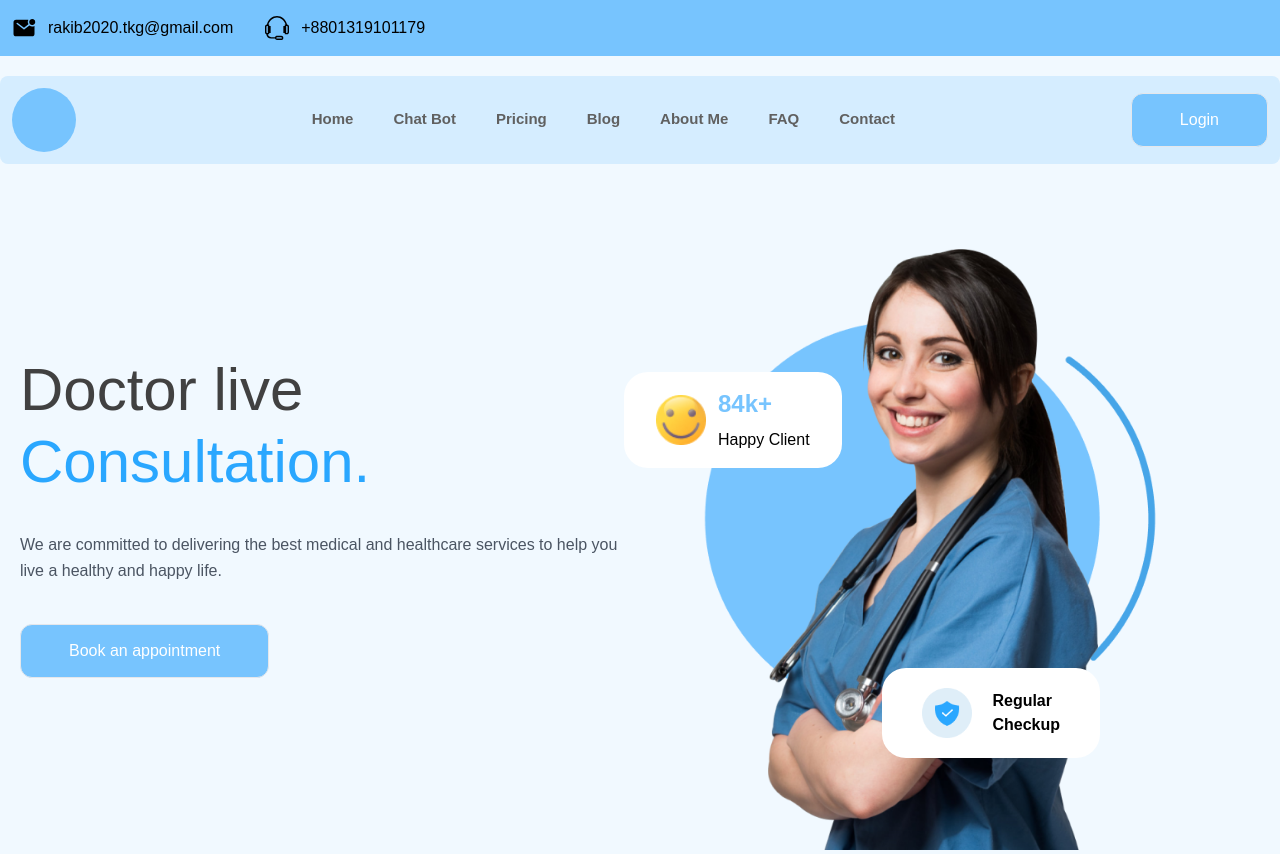
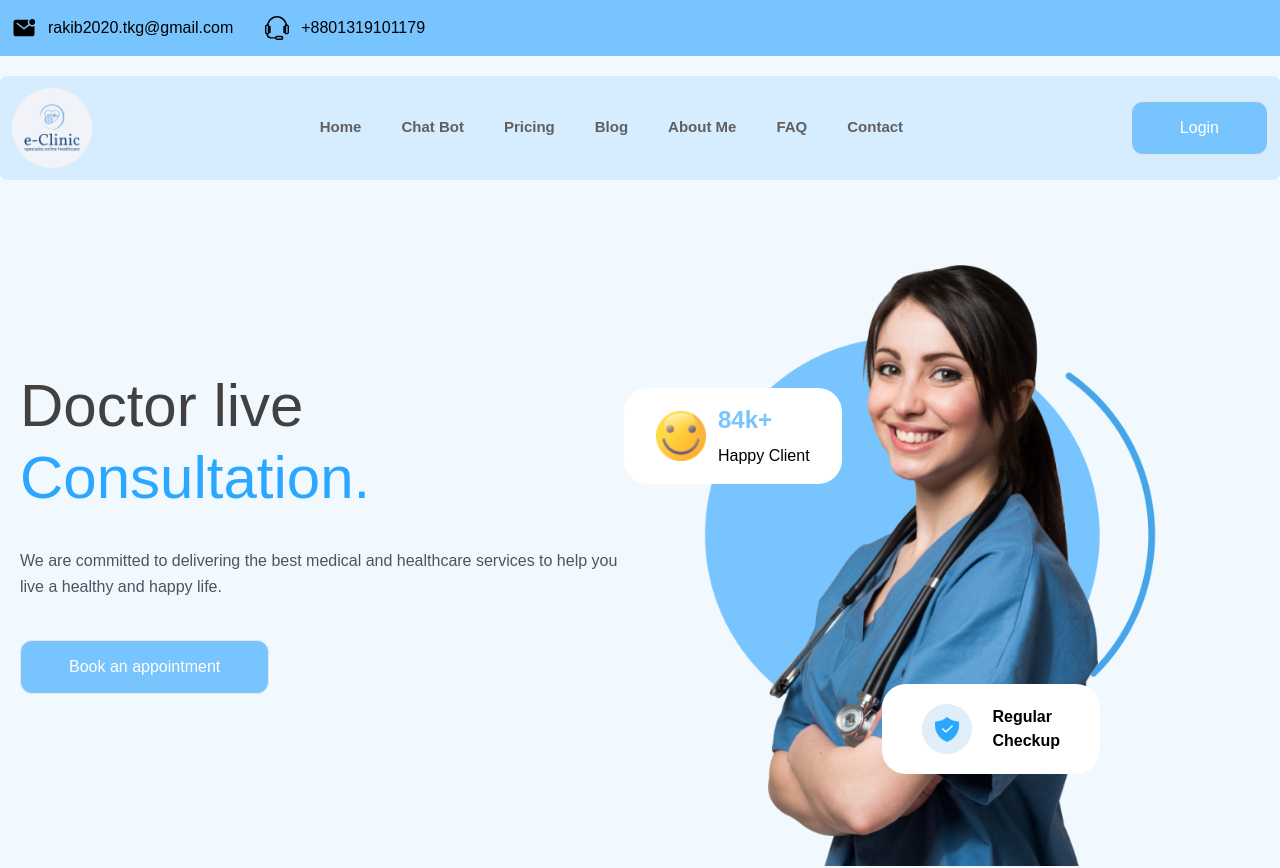
Before and after one commit to rakibislam2233/doctor-appointment, a Next.js app: page / in a window 1280 px wide. Shown: the top 868 px of the page. Built offline with nearby package versions, Linux system fonts and the light colour scheme; a web font is replaced by a local one.

Commit message:
Navbar and foolter section logo added

```diff
--- a/src/components/Shared/Footer/Footer.tsx
+++ b/src/components/Shared/Footer/Footer.tsx
@@ -1,4 +1,5 @@
 import { MdLocalPhone, MdLocationOn, MdOutlineEmail } from "react-icons/md";
+import logo from '@/assets/logo/logo.png'
 import Image from "next/image";
 import { FiFacebook, FiLinkedin } from "react-icons/fi";
 import { PiWhatsappLogo } from "react-icons/pi";
@@ -10,8 +11,8 @@ const Footer = () => {
       <MainContainer className="space-y-8">
         <div className="grid grid-cols-1 md:grid-cols-4 gap-16 ">
           <div className="space-y-4 text-center md:text-start">
-            <div className="w-[160px] h-[100px] relative mx-auto md:mx-0 bg-yellow-300">
-              {/* <Image fill src={logo} alt="logo" /> */}
+            <div className="size-[80px] relative mx-auto md:mx-0">
+              <Image fill src={logo} alt="logo" />
             </div>
             <div className="space-y-2">
               <h1 className="text-2xl font-semibold text-white">
--- a/src/components/Shared/Navbar/Navbar.tsx
+++ b/src/components/Shared/Navbar/Navbar.tsx
@@ -1,8 +1,10 @@
 'use client'
+import logo from '@/assets/logo/logo.png'
 import CustomButton from "@/components/UI/CustomButton"
 import MainContainer from "../MainContainer/MainContainer"
 import ActiveLink from "./ActiveLink"
 import { usePathname } from "next/navigation"
+import Image from "next/image"
 
 const navLinks = [
     {
@@ -41,9 +43,9 @@ const Navbar = () => {
    <nav className={`w-full ${path==='/' && "bg-[#F1F9FF]"} py-5`}>
       <MainContainer className="p-3 bg-[#D5EDFF] flex justify-between items-center rounded-lg">
        <div>
-          <div className="size-16 rounded-full bg-[#77C4FE]">
-
-          </div>
+       <div className="size-[80px] relative mx-auto md:mx-0">
+              <Image fill src={logo} alt="logo" />
+            </div>
        </div>
        <ul className="flex justify-center items-center gap-10">
          {navLinks.map(({label,href}) => (
```
Also changed, not shown: src/assets/logo/logo.png (added).
